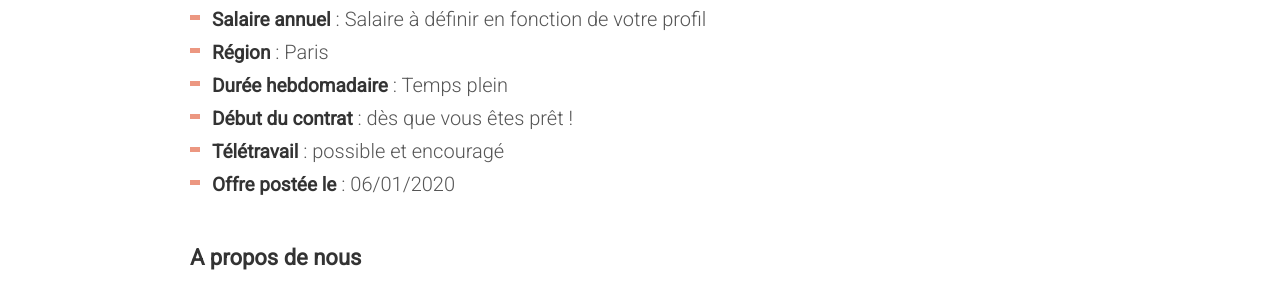
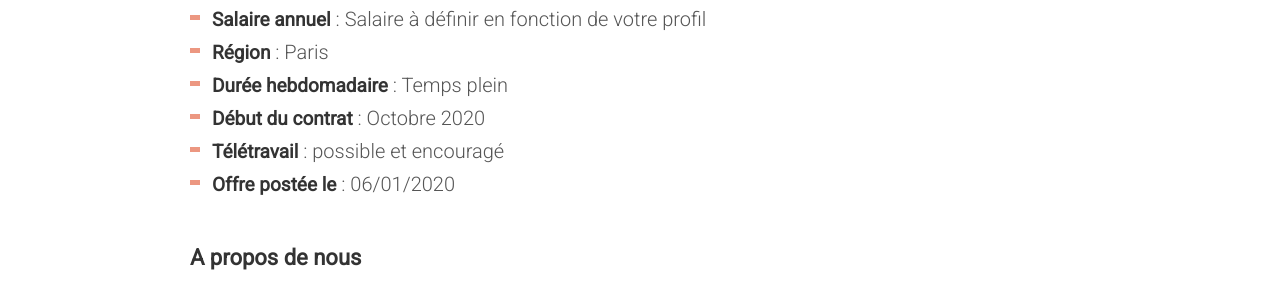
Before and after one commit to digicoop/digicoop.github.io, a Jekyll site: the page built from _jobs/developer-frontend.md, in a window 1280 px wide and 900 px high. Shown: the part 418-718 px from the top of the window. Built offline with Jekyll 4.4.1, drawn with Linux system fonts in a browser that asks for light colours; nearby versions of some CDN libraries.

Commit message:
Update developer-frontend.md

```diff
--- a/_jobs/developer-frontend.md
+++ b/_jobs/developer-frontend.md
@@ -6,6 +6,7 @@ posted: 06/01/2020
 contract_type: CDI
 salary: Salaire à définir en fonction de votre profil
 region: Paris
+start_date: Octobre 2020
 ---
 ## Le poste
 
```
